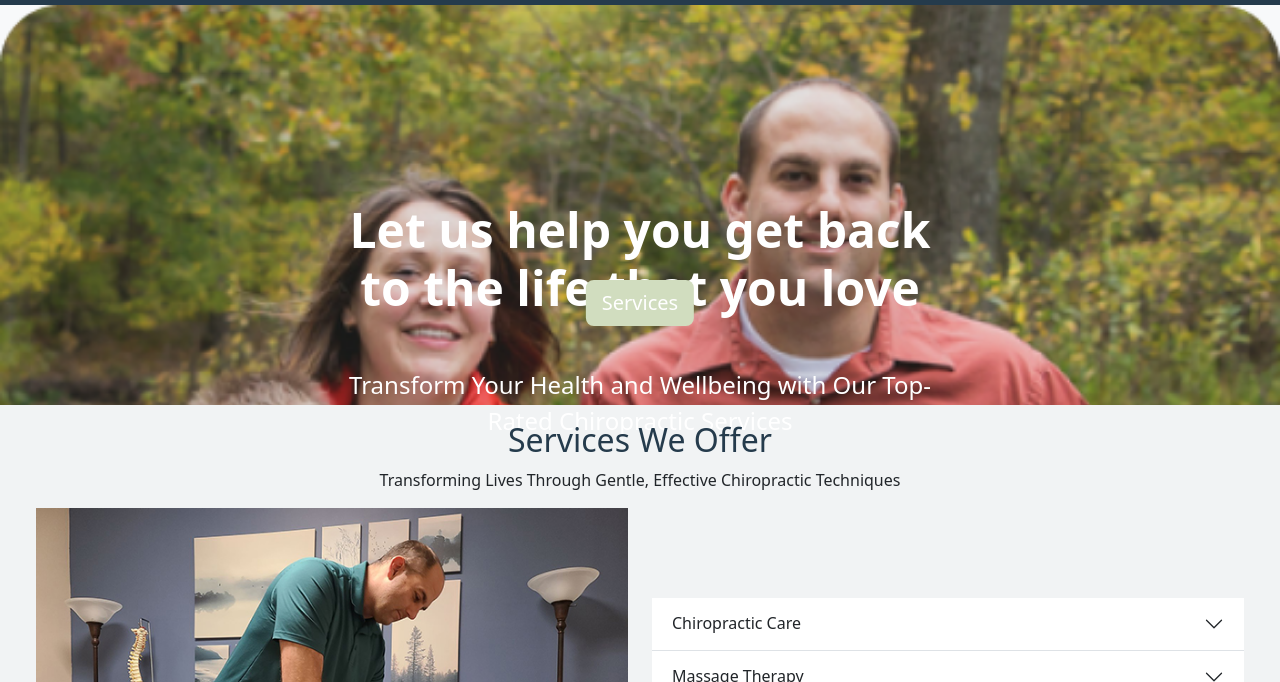
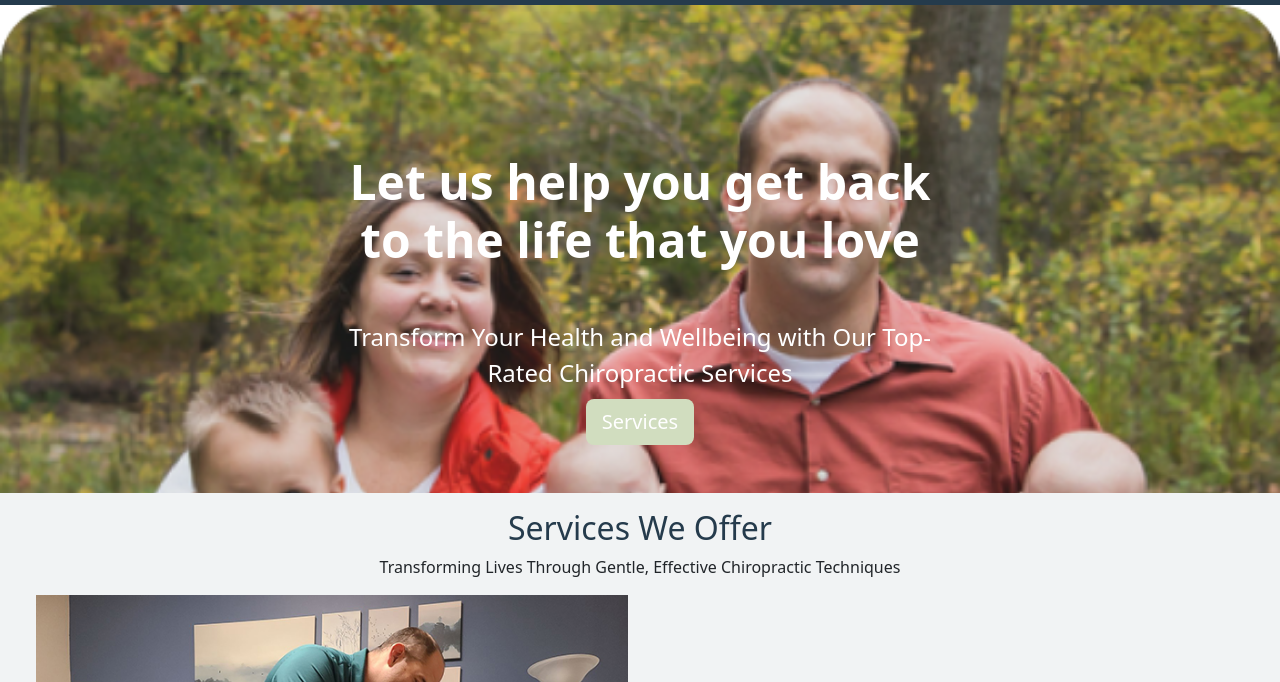
Before and after one commit to JonathanZehner/orr-chiro, a plain HTML site: page index.html in a window 1280 px wide. Shown: the part 97-779 px from the top of the page. Drawn offline with nearby package versions, Linux system fonts and the light colour scheme.

Commit message:
Fixed header text and button placement

```diff
--- a/index.html
+++ b/index.html
@@ -80,21 +80,18 @@
       </div>
     </nav>
 
-    <!-- Header Content: Hero Image and Tagline -->
-    <header class="vh-50">
-      <div class="p-5 bg-light header">
-        <div class="container-fluid py-5 mx-auto">
-          <h1 class="display-5 fw-bold text-center">
-            Let us help you get back to the life that you love
-          </h1>
-          <p class="col-md-8 fs-4 mx-auto">
+    <!-- Header Conthent: Hero Image and Tagline -->
+    <header class="h-100 header">
+      <div class="container-fluid py-5 mx-auto">
+        <h1 class="display-5 fw-bold text-center">
+          Let us help you get back to the life that you love
+        </h1>
+        <div class="col-md-8 fs-4 text-center mx-auto">
+          <p class="">
             Transform Your Health and Wellbeing with Our Top-Rated Chiropractic
             Services
           </p>
-          <button
-            class="btn btn-primary btn-lg position-absolute top-50 start-50 translate-middle"
-            type="button"
-          >
+          <button class="btn btn-primary mt-2 btn-lg" type="button">
             Services
           </button>
         </div>
--- a/style.css
+++ b/style.css
@@ -53,7 +53,7 @@ ul {
     background-position: top;
     background-repeat: no-repeat;
     color: white;
-    height: 50vh;
+    height: 100vh;
 }
 
 /* Style the header text */
```
